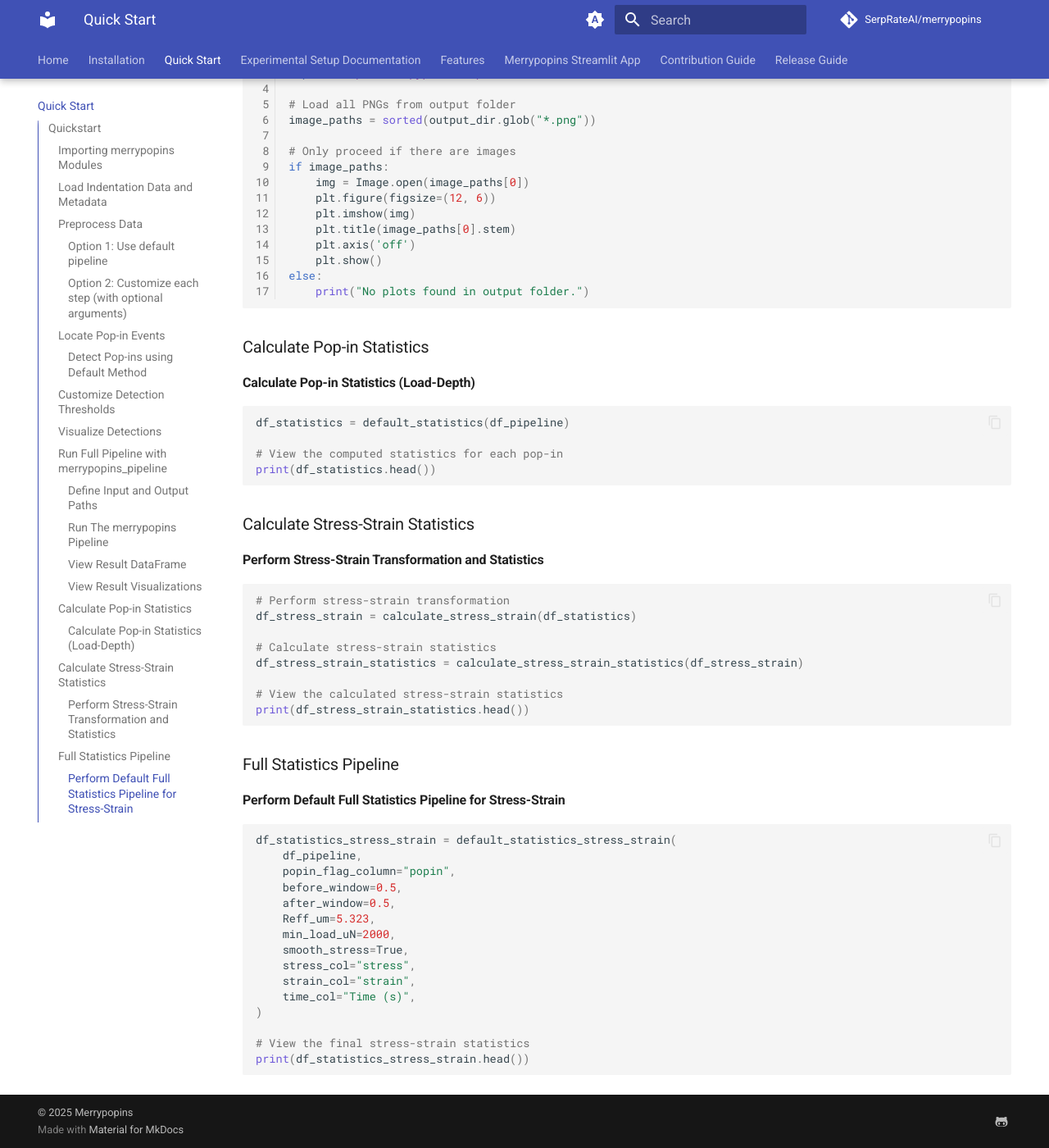
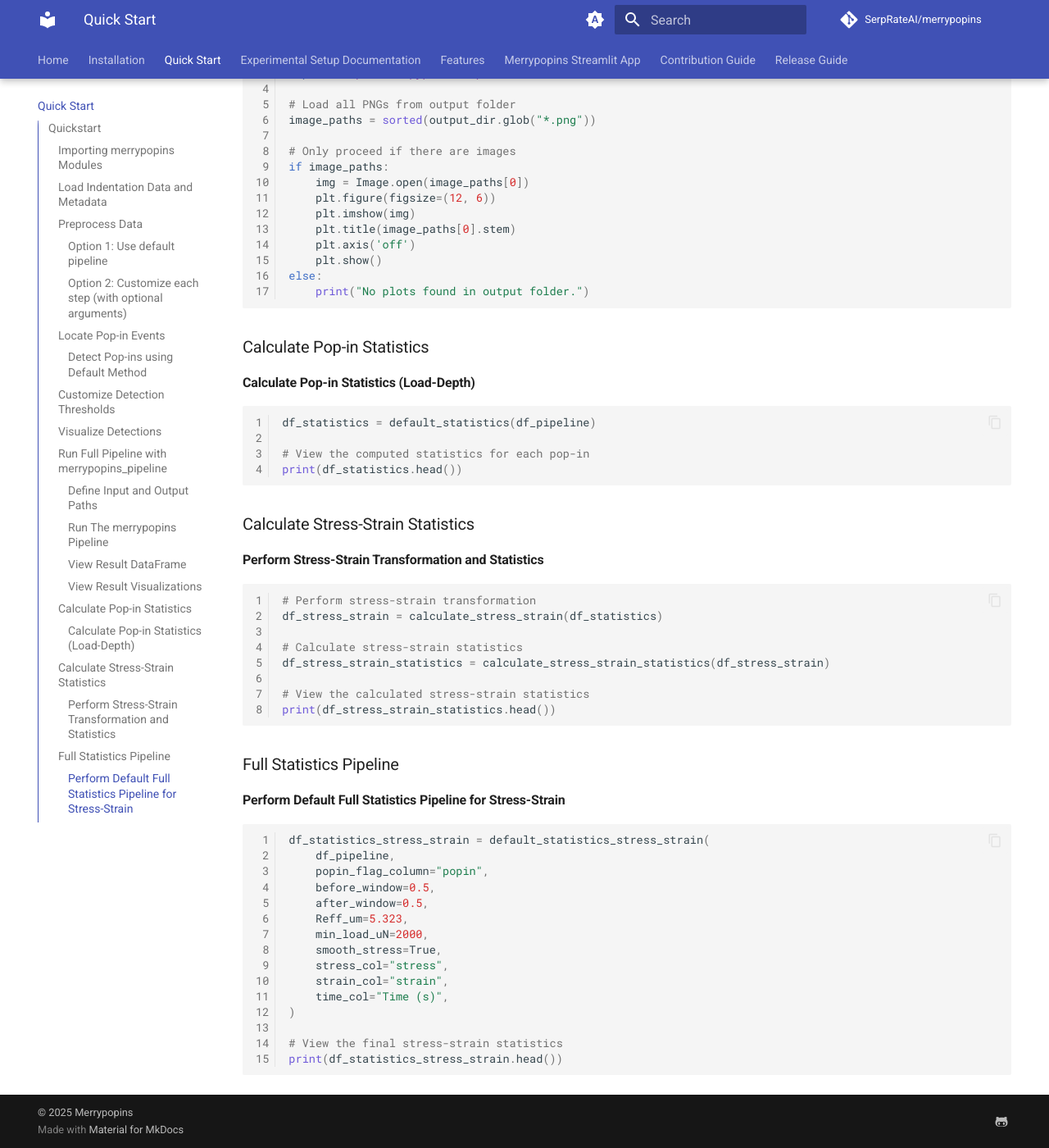
Before and after one commit to SerpRateAI/merrypopins, an MkDocs documentation site: the page built from docs/quickstart.md, in a window 1280 px wide and 1400 px high, scrolled down 3650 px. Shown: the whole window at 82% size. Built offline with MkDocs 1.6.1 and Material for MkDocs 9.7.7, drawn with Linux system fonts in a browser that asks for light colours; comment, search, counter and statistics services are not loaded.

Commit message:
Add line numbers

````diff
--- a/docs/quickstart.md
+++ b/docs/quickstart.md
@@ -202,7 +202,7 @@ else:
 
 #### Calculate Pop-in Statistics (Load-Depth)
 
-```python
+```python linenums="1"
 df_statistics = default_statistics(df_pipeline)
 
 # View the computed statistics for each pop-in
@@ -214,7 +214,7 @@ print(df_statistics.head())
 
 #### Perform Stress-Strain Transformation and Statistics
 
-```python
+```python linenums="1"
 # Perform stress-strain transformation
 df_stress_strain = calculate_stress_strain(df_statistics)
 
@@ -229,7 +229,7 @@ print(df_stress_strain_statistics.head())
 
 #### Perform Default Full Statistics Pipeline for Stress-Strain
 
-```python
+```python linenums="1"
 df_statistics_stress_strain = default_statistics_stress_strain(
     df_pipeline,
     popin_flag_column="popin",
````
